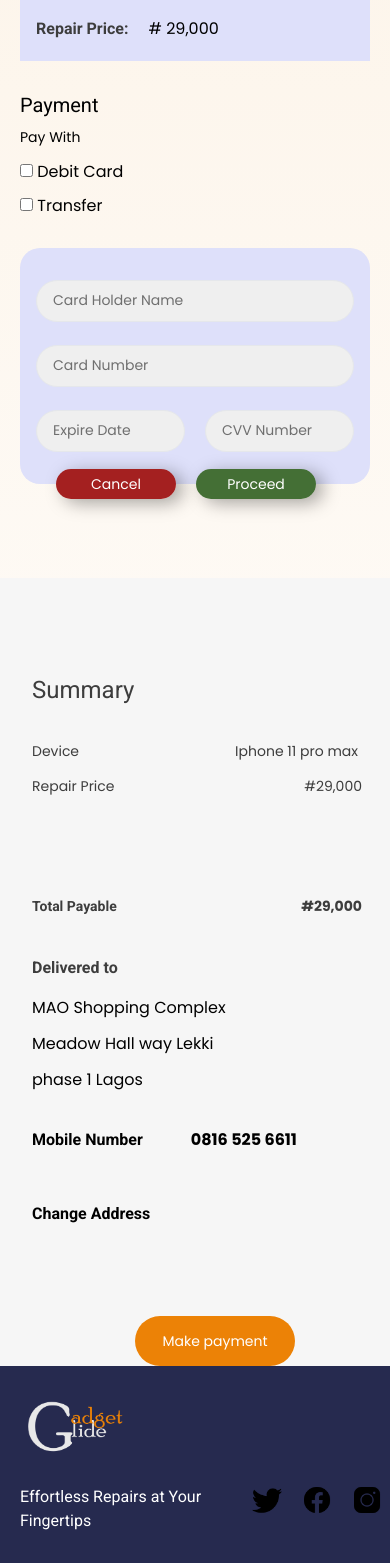
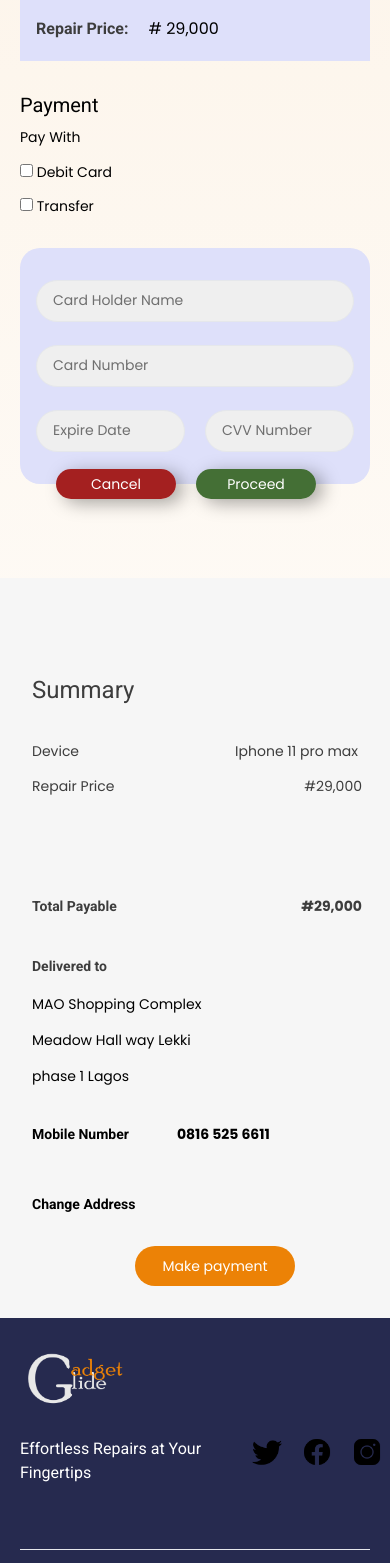
Before and after one commit to TM-Simeon/Phone-repair-app, a React (Create React App) app: page /payment in a window 390 px wide. Shown: the part 742-2305 px from the top of the page. Built offline with nearby package versions, Linux system fonts and the light colour scheme.

Commit message:
almost done with the payment mobile view

```diff
--- a/src/pages/payment/Payment.js
+++ b/src/pages/payment/Payment.js
@@ -92,7 +92,7 @@ const Payment = () => {
           <div className='text-sm mt-[8px] mb-[13px] font-body'>Pay With</div>
           <div>
             <input type='checkbox' id='card' name='card' value='card' />
-            <label for='card' className='text-base font-body'>
+            <label for='card' className='text-sm lg:text-base font-body'>
               {' '}
               Debit Card
             </label>
@@ -100,7 +100,7 @@ const Payment = () => {
           </div>
           <div className='mt-[10px]'>
             <input type='checkbox' id='card' name='card' value='Transfer' />
-            <label for='card' className='text-base font-body'>
+            <label for='card' className='text-sm lg:text-base font-body'>
               {' '}
               Transfer
             </label>
@@ -180,33 +180,41 @@ const Payment = () => {
             </div>
             {/* </div> */}
             <div className='flex items-center justify-between mt-[100px] text-primary w-[330px]'>
-              <p className='text-sm lg:text-base font-bold font-heading'>Total Payable</p>
-              <p className='text-sm lg:text-base font-bold font-body'>#29,000</p>
+              <p className='text-sm lg:text-base font-bold font-heading'>
+                Total Payable
+              </p>
+              <p className='text-sm lg:text-base font-bold font-body'>
+                #29,000
+              </p>
             </div>
             <div className='flex flex-col gap-[10px] mt-[40px]'>
-              <p className='font-bold font-base text-primary font-heading'>
+              <p className='font-bold text-sm lg:font-base text-primary font-heading'>
                 Delivered to
               </p>
-              <p className='w-[200px] leading-9 font-body'>
+              <p className='w-[200px] leading-9 font-body text-sm lg:text-base'>
                 MAO Shopping Complex Meadow Hall way Lekki phase 1 Lagos
               </p>
             </div>
             <div className='flex items-center gap-[48px] mt-[30px]'>
-              <p className='text-base font-bold font-heading'>Mobile Number</p>
-              <p className='text-base font-bold font-body'>0816 525 6611</p>
+              <p className='text-sm lg:text-base font-bold font-heading'>
+                Mobile Number
+              </p>
+              <p className='text-sm lg:text-base font-bold font-body'>
+                0816 525 6611
+              </p>
             </div>
-            <div className='text-base font-heading font-bold mt-[50px]'>
+            <div className='text-sm lg:text-base font-heading font-bold mt-[50px]'>
               Change Address
             </div>
             <div
-              className='w-[120px] mx-auto mt-[90px]'
+              className='w-[120px] mx-auto my-8 lg:my-0 lg:mt-[90px]'
               onClick={paymentSuccessFunc}
             >
               <Button
                 buttonText={'Make payment'}
                 buttonColor={'#EC8206'}
                 width='w-[160px]'
-                height='h-[50px]'
+                height='h-[40px] lg:h-[50px]'
               />
             </div>
             <div>
@@ -225,17 +233,17 @@ const Payment = () => {
                 >
                   <div
                     //  sx={style}
-                    className='flex h-[50vh] w-[500px] flex-col justify-center rounded-md bg-[#FFFBF6] lg:mx-8'
+                    className='flex lg:h-[50vh] w-[250px] lg:w-[500px] flex-col justify-center rounded-md bg-[#FFFBF6] lg:mx-8'
                   >
-                    <div className='mx-auto w-[300px]'>
-                      <p className='text-end text-base lg:text-[27px] text-light text-primary'>
+                    <div className='mx-auto lg:w-[300px]'>
+                      <p className='pt-4 lg:pt-0 text-end text-sm lg:text-base lg:text-[27px] text-light text-primary'>
                         Payment sucessful
                       </p>
                     </div>
-                    <div className='font-bold text-[23px] text-primary text-center pt-[25px] pb-[5px]'>
+                    <div className='font-bold text-sm lg:text-[23px] text-primary text-center pt-[10px] lg:pt-[25px] pb-[5px]'>
                       Tell us about your experience
                     </div>
-                    <p className='text-[#000] text-base text-center w-[130px] mx-auto'>
+                    <p className='text-[#000] text-sm lg:text-base text-center w-[130px] mx-auto'>
                       Tap a star to rate the website
                     </p>
                     <div className='mx-auto my-3'>
```
